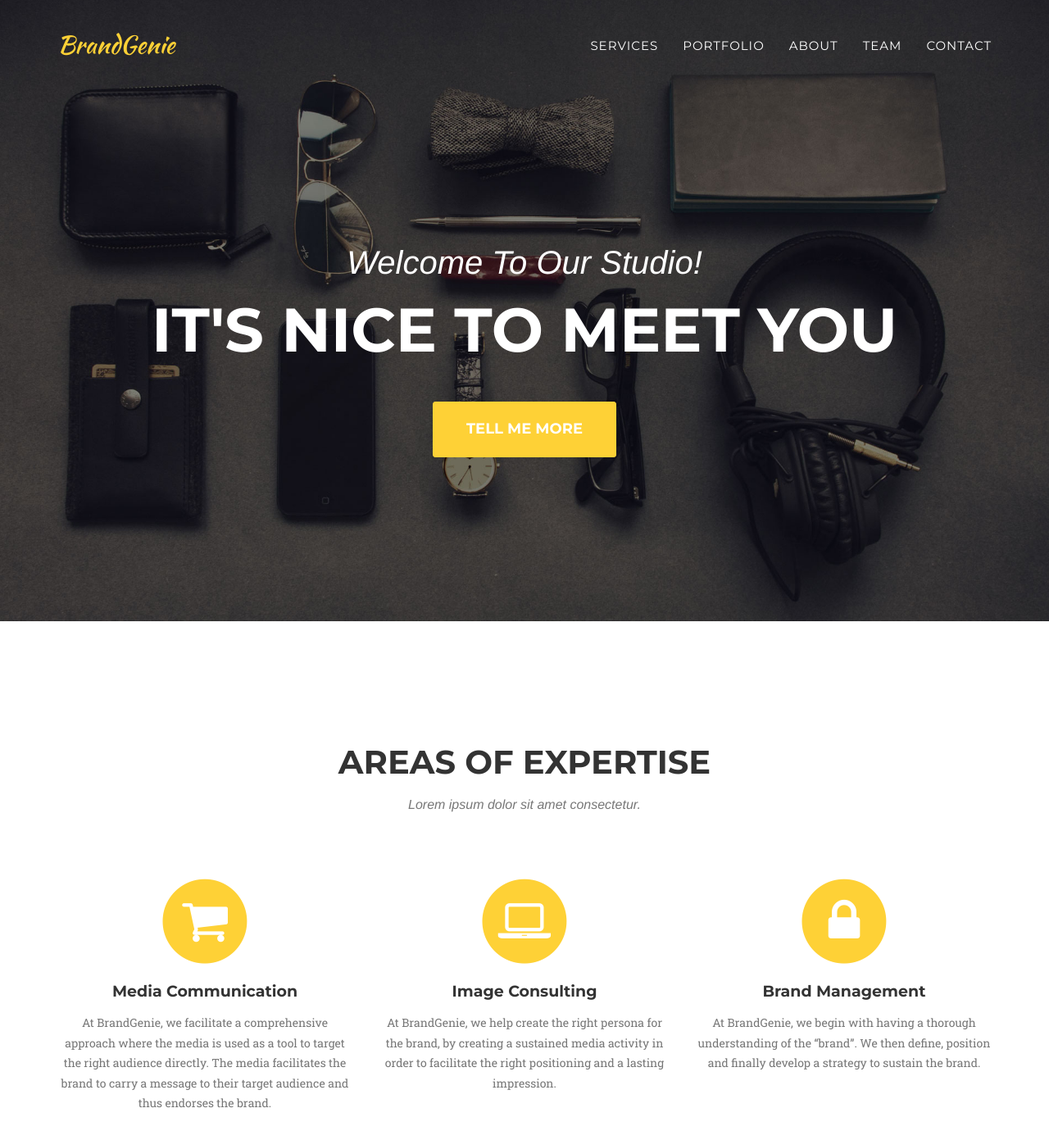
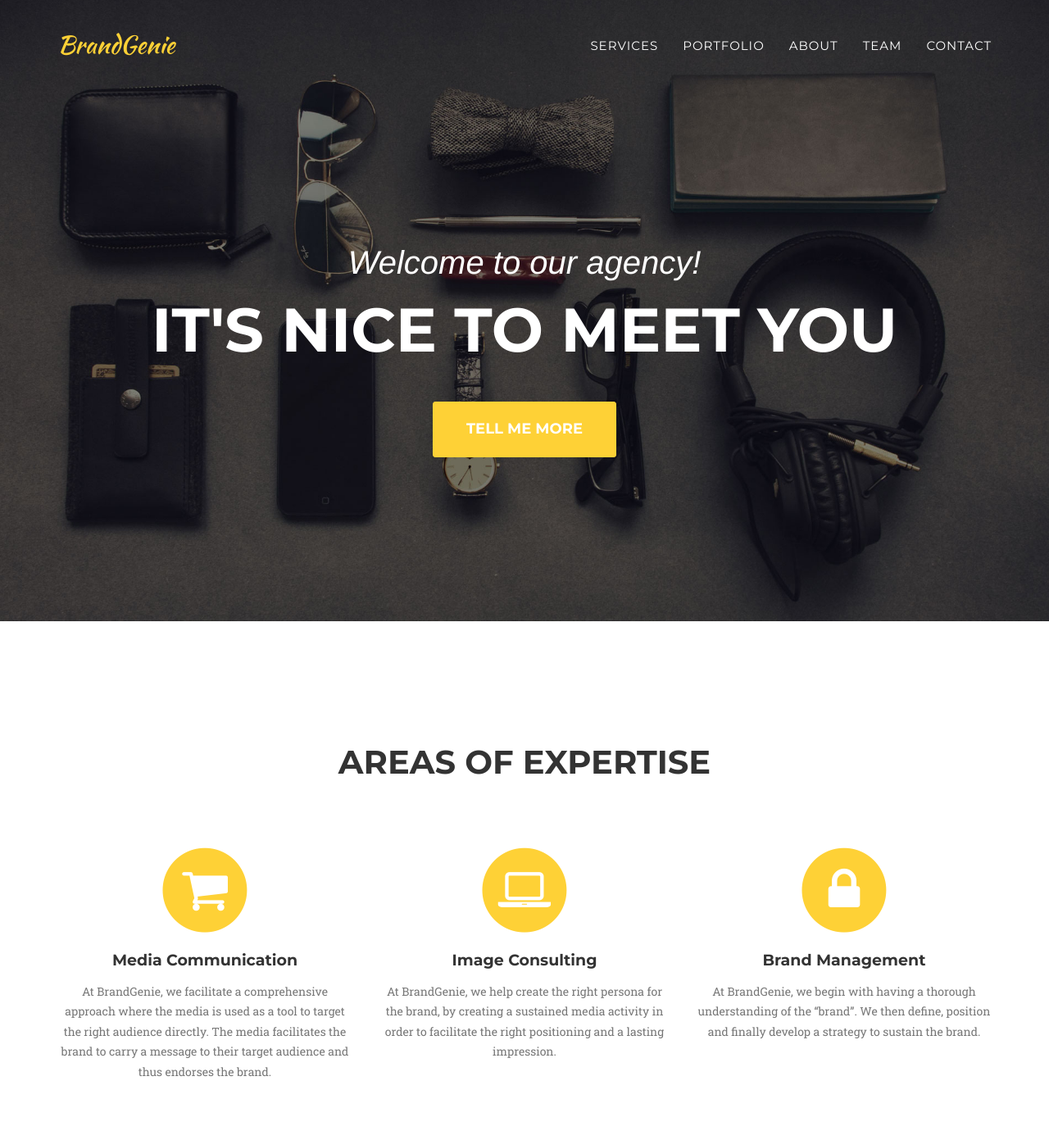
Before and after one commit to usood/brandgenie, a Jekyll site: the page built from index.html, in a window 1280 px wide and 1400 px high. Shown: the top 1391 px of the window at 82% size. Built offline with Jekyll 4.4.1, drawn with Linux system fonts in a browser that asks for light colours; some web fonts are replaced.

Commit message:
Second Commit

```diff
--- a/_includes/header.html
+++ b/_includes/header.html
@@ -44,7 +44,7 @@
     <header>
         <div class="container">
             <div class="intro-text">
-                <div class="intro-lead-in">Welcome To Our Studio!</div>
+                <div class="intro-lead-in">Welcome to our agency!</div>
                 <div class="intro-heading">It's Nice To Meet You</div>
                 <a href="#services" class="page-scroll btn btn-xl">Tell Me More</a>
             </div>
--- a/_includes/services.html
+++ b/_includes/services.html
@@ -4,7 +4,7 @@
             <div class="row">
                 <div class="col-lg-12 text-center">
                     <h2 class="section-heading">Areas of Expertise</h2>
-                    <h3 class="section-subheading text-muted">Lorem ipsum dolor sit amet consectetur.</h3>
+                    <h3 class="section-subheading text-muted"></h3>
                 </div>
             </div>
             <div class="row text-center">
--- a/_includes/team.html
+++ b/_includes/team.html
@@ -9,7 +9,7 @@
             </div>
             <div class="row">
                 {% for member in site.people %}
-                <div class="col-sm-4">
+                <div class="col-md-6">
                     <div class="team-member">
                         <img src="img/team/{{ member.pic }}.jpg" class="img-responsive img-circle" alt="">
                         <h4>{{ member.name }}</h4>
```
